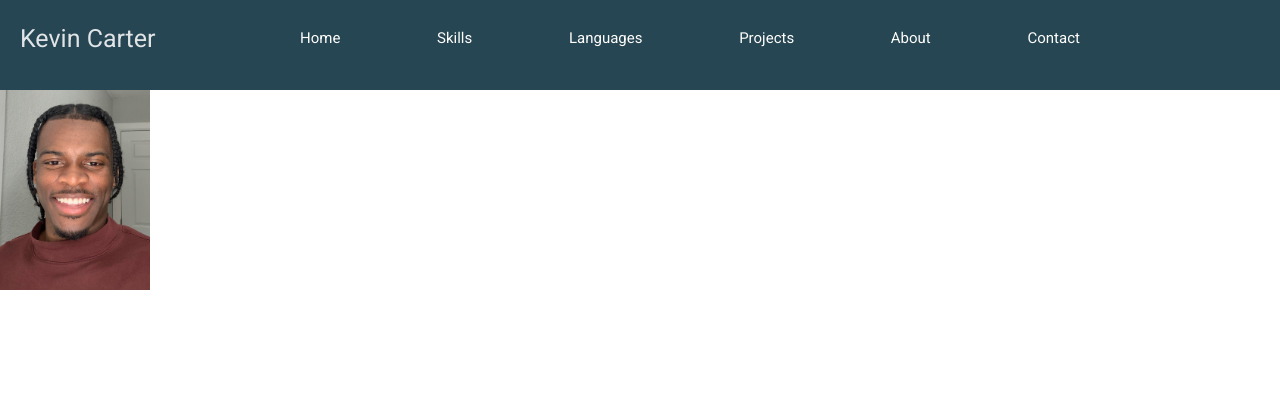
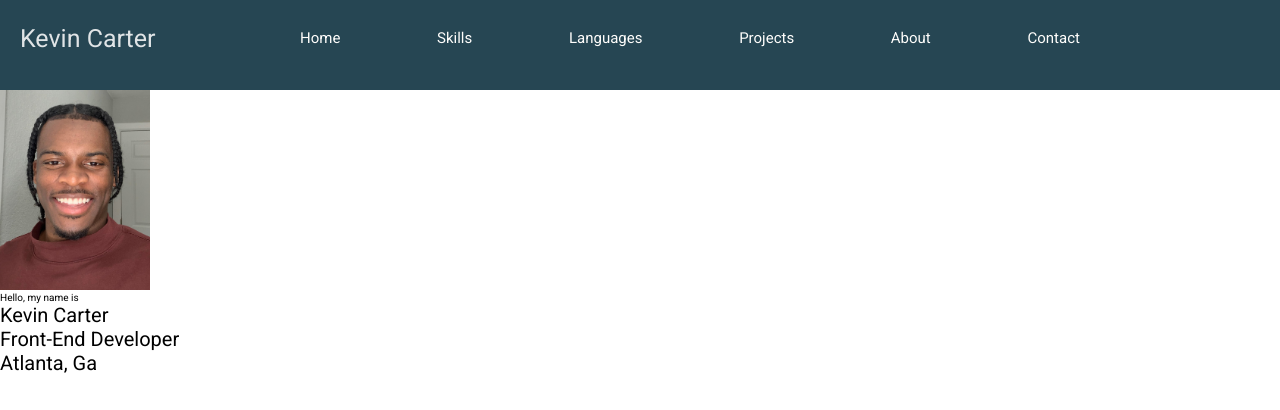
Before and after one commit to kvncrtr/portfolio, a React (Vite) app: page / in a window 1280 px wide. Shown: the top 410 px of the page. Built offline with nearby package versions, Linux system fonts and the light colour scheme.

Commit message:
add hero section without minor 3d colored shape behind image

```diff
--- a/src/components/Hero.jsx
+++ b/src/components/Hero.jsx
@@ -4,16 +4,18 @@ import headshot from '../assets/headshot.jpg'
 export default function Hero() {
    return (
       <div className={'hero--container'}>
+
          <div className={'hero--landing'}>
             <img className={'hero--headshot'} src={headshot} alt="headshot" />
             <div className={'hero--img-shape'}></div>
 
-            <p></p>
-            <h1></h1>
-            <h1></h1>
-            <h1></h1>
+            <p className={'hero--intro'}>Hello, my name is</p>
+            <h1 className={'hero--name'}>Kevin Carter</h1>
+            <h1 className={'hero--skill'}>Front-End Developer</h1>
+            <h1 className={'hero--location'}>Atlanta, Ga</h1>
             <div className={'hero--bottom-shape'}></div>
          </div>
+
       </div>
    )
 }
```
